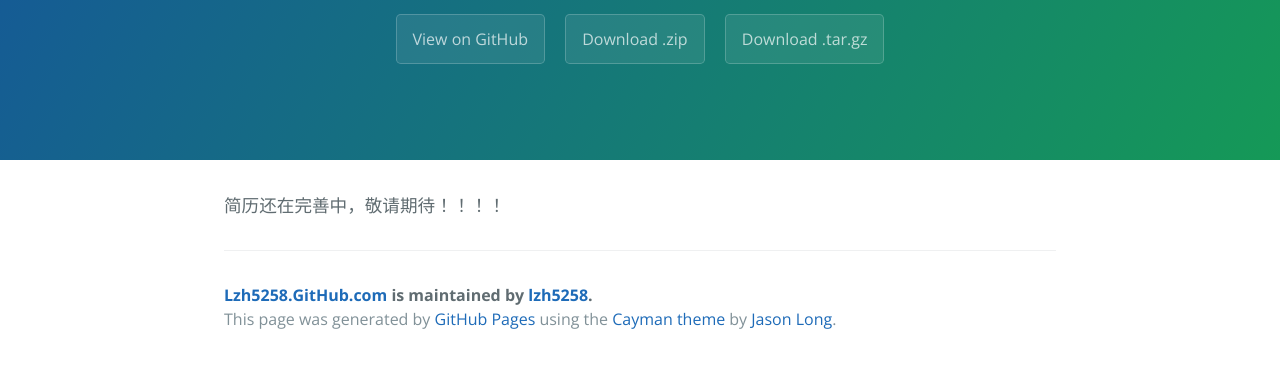
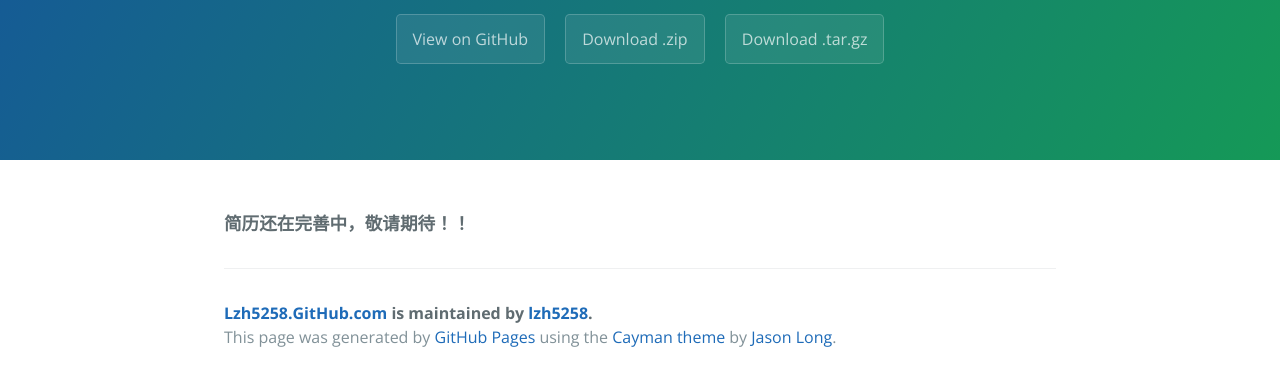
Before and after one commit to lzh5258/lzh.github.io, a plain HTML site: page index.html in a window 1280 px wide. Shown: the part 176-562 px from the top of the page. Drawn offline with nearby package versions, Linux system fonts and the light colour scheme.

Commit message:
Create gh-pages branch via GitHub

```diff
--- a/index.html
+++ b/index.html
@@ -19,7 +19,14 @@
     </section>
 
     <section class="main-content">
-      <p>简历还在完善中，敬请期待！！！！</p>
+      <p>
+</p>
+
+
+
+<strong>简历还在完善中，敬请期待！！</strong>
+
+
 
       <footer class="site-footer">
         <span class="site-footer-owner"><a href="https://github.com/lzh5258/lzh.github.io">Lzh5258.GitHub.com</a> is maintained by <a href="https://github.com/lzh5258">lzh5258</a>.</span>
--- a/params.json
+++ b/params.json
@@ -1,6 +1,6 @@
 {
   "name": "Lzh5258.GitHub.com",
   "tagline": "",
-  "body": "简历还在完善中，敬请期待！！！！",
+  "body": "\r\n<html>\r\n<head>\r\n\t<title></title>\r\n</head>\r\n<body>\r\n<strong>简历还在完善中，敬请期待！！</strong>\r\n</body>\r\n</html>",
   "note": "Don't delete this file! It's used internally to help with page regeneration."
 }
```
